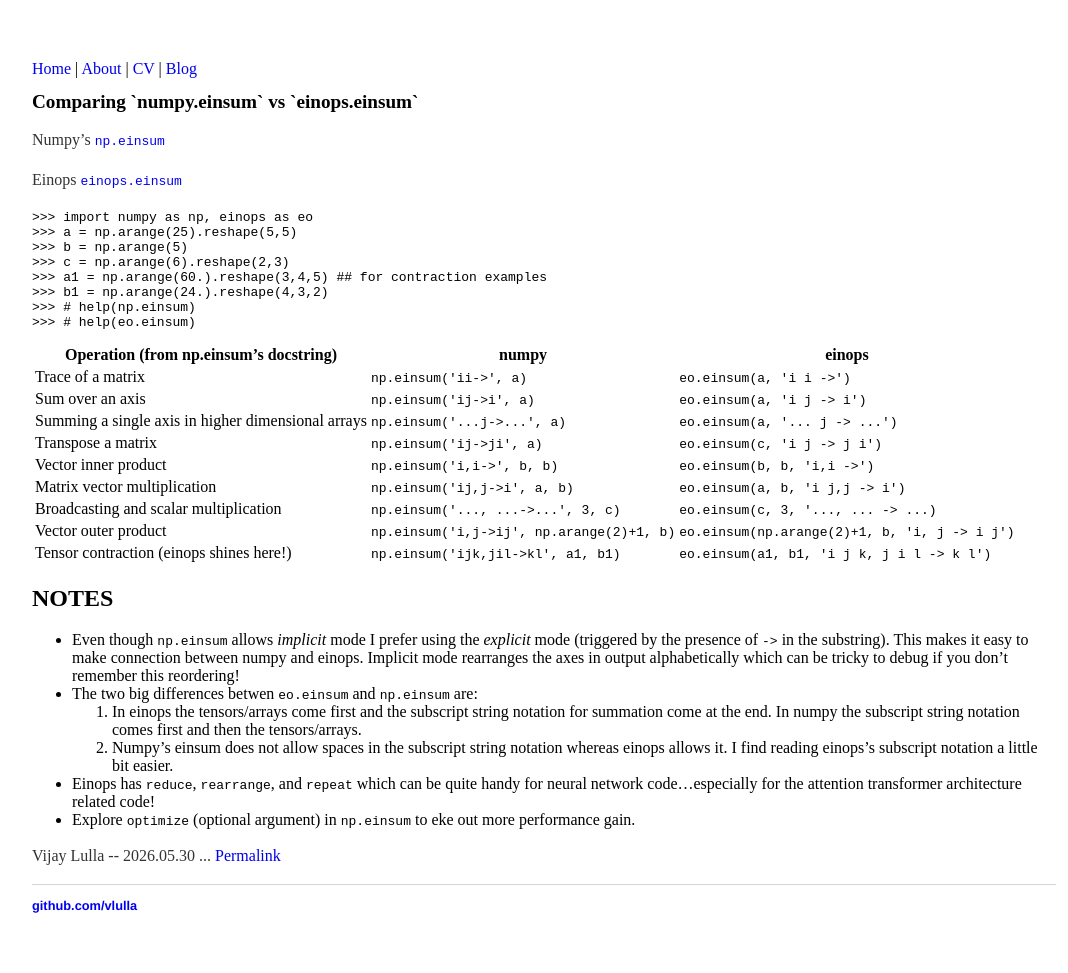
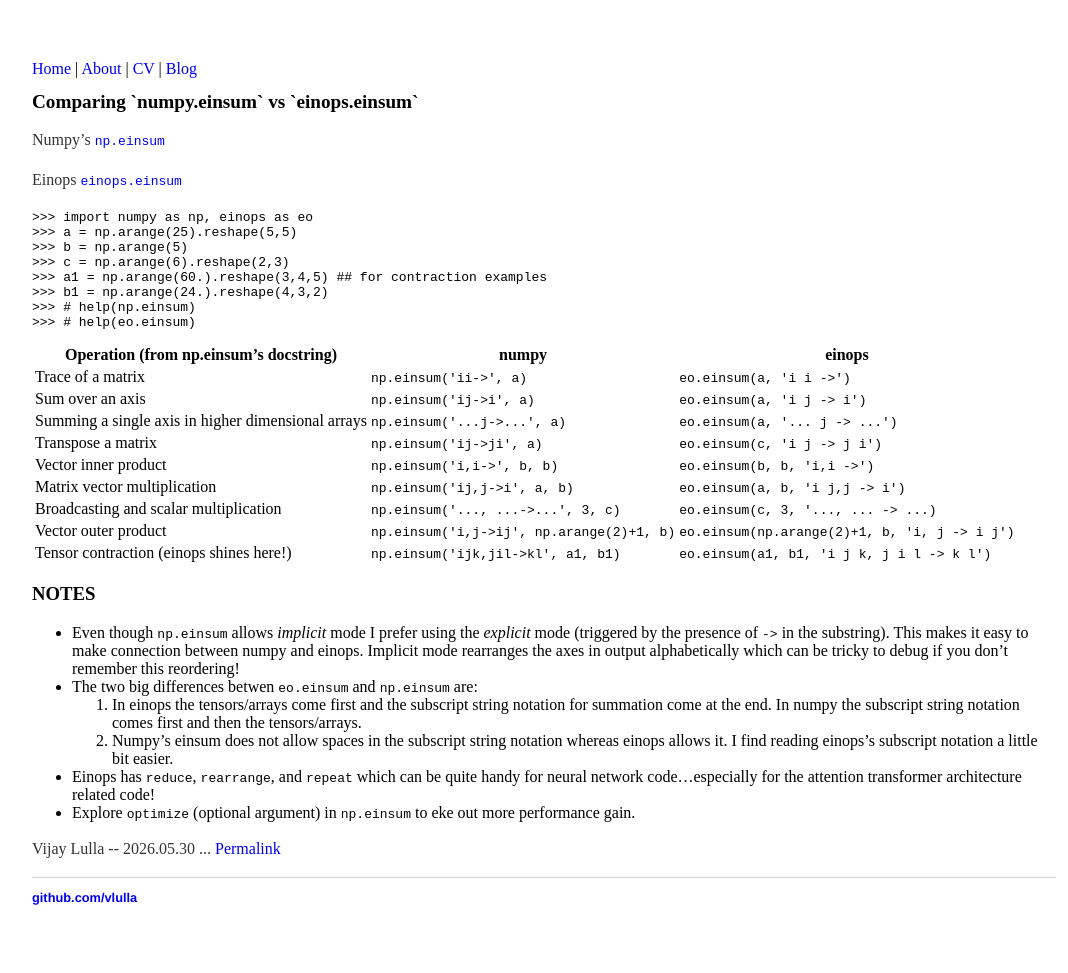
Before and after one commit to vlulla/vlulla.github.io, a Jekyll site: the page built from _posts/2026-05-30-numpy-vs-einops-einsum.md, in a window 1280 px wide. Shown: the whole page, without its empty margins (96-1164 px from the left). Built offline with Jekyll 4.4.1, drawn with Linux system fonts in a browser that asks for light colours.

Commit message:
Minor typesetting.

```diff
--- a/_posts/2026-05-30-numpy-vs-einops-einsum.md
+++ b/_posts/2026-05-30-numpy-vs-einops-einsum.md
@@ -31,7 +31,7 @@ Einops [`einops.einsum`](https://einops.rocks/api/einsum/)
 | Vector outer product                               | `np.einsum('i,j->ij', np.arange(2)+1, b)` | `eo.einsum(np.arange(2)+1, b, 'i, j -> i j')` |
 | Tensor contraction (einops shines here!)           | `np.einsum('ijk,jil->kl', a1, b1)`        | `eo.einsum(a1, b1, 'i j k, j i l -> k l')`    |
 
-## NOTES
+### NOTES
 
 - Even though `np.einsum` allows *implicit* mode I prefer using the *explicit* mode (triggered by the presence of `->` in the substring).  This makes it easy to make connection between numpy and einops.  Implicit mode rearranges the axes in output alphabetically which can be tricky to debug if you don't remember this reordering!
 - The two big differences betwen `eo.einsum` and `np.einsum` are:
```
